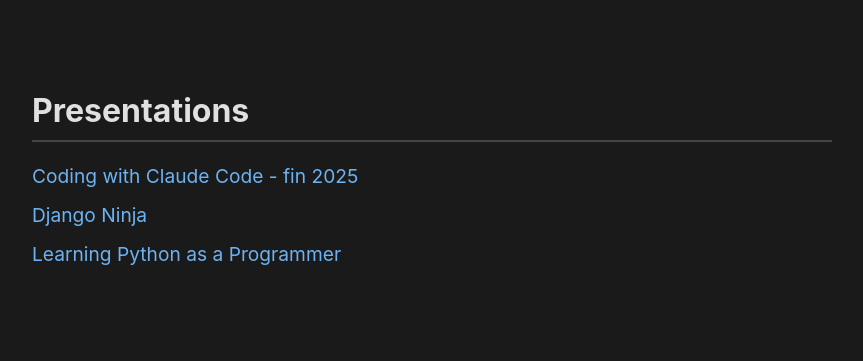
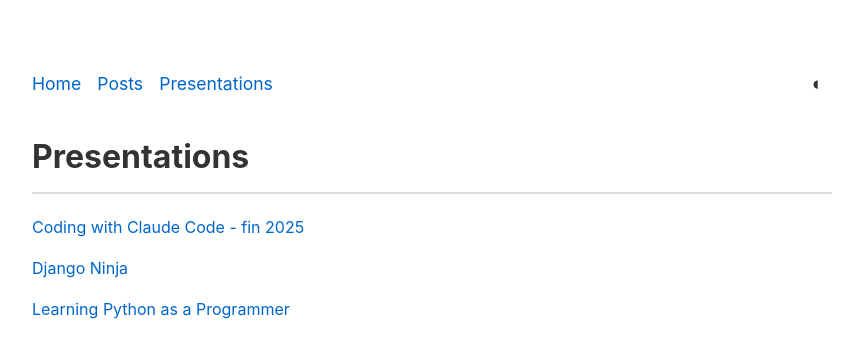
Before and after one commit to c4ffein/presentations, a plain HTML site: page index.html in a window 1280 px wide. Shown: the whole page, without its empty margins (208-1071 px from the left). Drawn offline with Linux system fonts and the light colour scheme.

Commit message:
index theme update to match writings

```diff
--- a/index.html
+++ b/index.html
@@ -4,37 +4,120 @@
     <meta charset="UTF-8">
     <meta name="viewport" content="width=device-width, initial-scale=1.0">
     <title>Presentations</title>
+    <script>
+        // Apply theme immediately to prevent flash
+        (function() {
+            var match = document.cookie.match(/(^| )preferred-theme=([^;]+)/);
+            var pref = match ? match[2] : 'default';
+            var theme = pref === 'default'
+                ? (window.matchMedia('(prefers-color-scheme: dark)').matches ? 'dark' : 'light')
+                : pref;
+            document.documentElement.setAttribute('data-theme', theme);
+            document.documentElement.setAttribute('data-pref', pref);
+        })();
+    </script>
     <style>
+        :root[data-theme="dark"] {
+            --bg: #1a1a1a;
+            --text: #e0e0e0;
+            --text-muted: #888;
+            --link: #6db3f2;
+            --border: #444;
+            --code-bg: #2d2d2d;
+            --tag-bg: #333;
+        }
+        :root[data-theme="light"] {
+            --bg: #ffffff;
+            --text: #333;
+            --text-muted: #666;
+            --link: #0066cc;
+            --border: #ddd;
+            --code-bg: #f5f5f5;
+            --tag-bg: #eee;
+        }
         body {
             font-family: -apple-system, BlinkMacSystemFont, 'Segoe UI', Roboto, sans-serif;
+            line-height: 1.6;
             max-width: 800px;
             margin: 50px auto;
             padding: 20px;
-            background: #1a1a1a;
-            color: #e0e0e0;
+            background: var(--bg);
+            color: var(--text);
         }
-        h1 {
-            border-bottom: 2px solid #444;
-            padding-bottom: 10px;
+        h1, h2, h3 { border-bottom: 2px solid var(--border); padding-bottom: 10px; }
+        a { color: var(--link); text-decoration: none; }
+        a:hover { text-decoration: underline; }
+        ul { list-style: none; padding: 0; }
+        li { margin: 15px 0; }
+        nav { margin-bottom: 2rem; display: flex; align-items: center; }
+        nav a { margin-right: 1rem; font-size: 1.1em; }
+        #theme-toggle {
+            margin-left: auto;
+            background: none; color: var(--text);
+            border: none; padding: 0;
+            cursor: pointer; font-size: 1.2rem;
+            width: 1.5em; height: 1.5em;
+            line-height: 1.5em; text-align: center;
         }
-        ul {
-            list-style: none;
-            padding: 0;
-        }
-        li {
-            margin: 15px 0;
-        }
-        a {
-            color: #6db3f2;
-            text-decoration: none;
-            font-size: 1.2em;
-        }
-        a:hover {
-            text-decoration: underline;
-        }
+        #theme-toggle:hover { color: var(--link); }
     </style>
+    <script>
+        (function() {
+            const COOKIE_NAME = 'preferred-theme';
+            const THEMES = ['default', 'light', 'dark'];
+            function getCookieDomain() {
+                const host = window.location.hostname;
+                return host.endsWith('.cafeine.dev') ? ';domain=.cafeine.dev' : '';
+            }
+            function getPreference() {
+                const match = document.cookie.match(new RegExp('(^| )' + COOKIE_NAME + '=([^;]+)'));
+                return match ? match[2] : 'default';
+            }
+            function setPreference(pref) {
+                document.cookie = `${COOKIE_NAME}=${pref}${getCookieDomain()};path=/;max-age=31536000;SameSite=Lax`;
+                applyTheme();
+            }
+            function getBrowserPreference() {
+                return window.matchMedia('(prefers-color-scheme: dark)').matches ? 'dark' : 'light';
+            }
+            function getEffectiveTheme() {
+                const pref = getPreference();
+                return pref === 'default' ? getBrowserPreference() : pref;
+            }
+            function applyTheme() {
+                document.documentElement.setAttribute('data-theme', getEffectiveTheme());
+                updateToggleButton();
+            }
+            function cycleTheme() {
+                const current = getPreference();
+                const next = THEMES[(THEMES.indexOf(current) + 1) % THEMES.length];
+                setPreference(next);
+            }
+            function updateToggleButton() {
+                const btn = document.getElementById('theme-toggle');
+                if (!btn) return;
+                const labels = { default: '◐', light: '☀', dark: '☾' };
+                btn.textContent = labels[getPreference()];
+            }
+            if (document.readyState === 'loading') {
+                document.addEventListener('DOMContentLoaded', applyTheme);
+            } else {
+                applyTheme();
+            }
+            window.matchMedia('(prefers-color-scheme: dark)').addEventListener('change', () => {
+                if (getPreference() === 'default') applyTheme();
+            });
+            window.cycleTheme = cycleTheme;
+        })();
+    </script>
 </head>
 <body>
+    <nav>
+        <a href="https://writings.cafeine.dev">Home</a>
+        <a href="https://writings.cafeine.dev/posts">Posts</a>
+        <a href="https://presentations.cafeine.dev">Presentations</a>
+        <button id="theme-toggle" onclick="cycleTheme()"><script>document.write({default:'◐',light:'☀',dark:'☾'}[document.documentElement.getAttribute('data-pref')])</script></button>
+    </nav>
     <h1>Presentations</h1>
     <ul>
         <li><a href="slides/dev-with-ai-in-late-2025.html">Coding with Claude Code - fin 2025</a></li>
```
